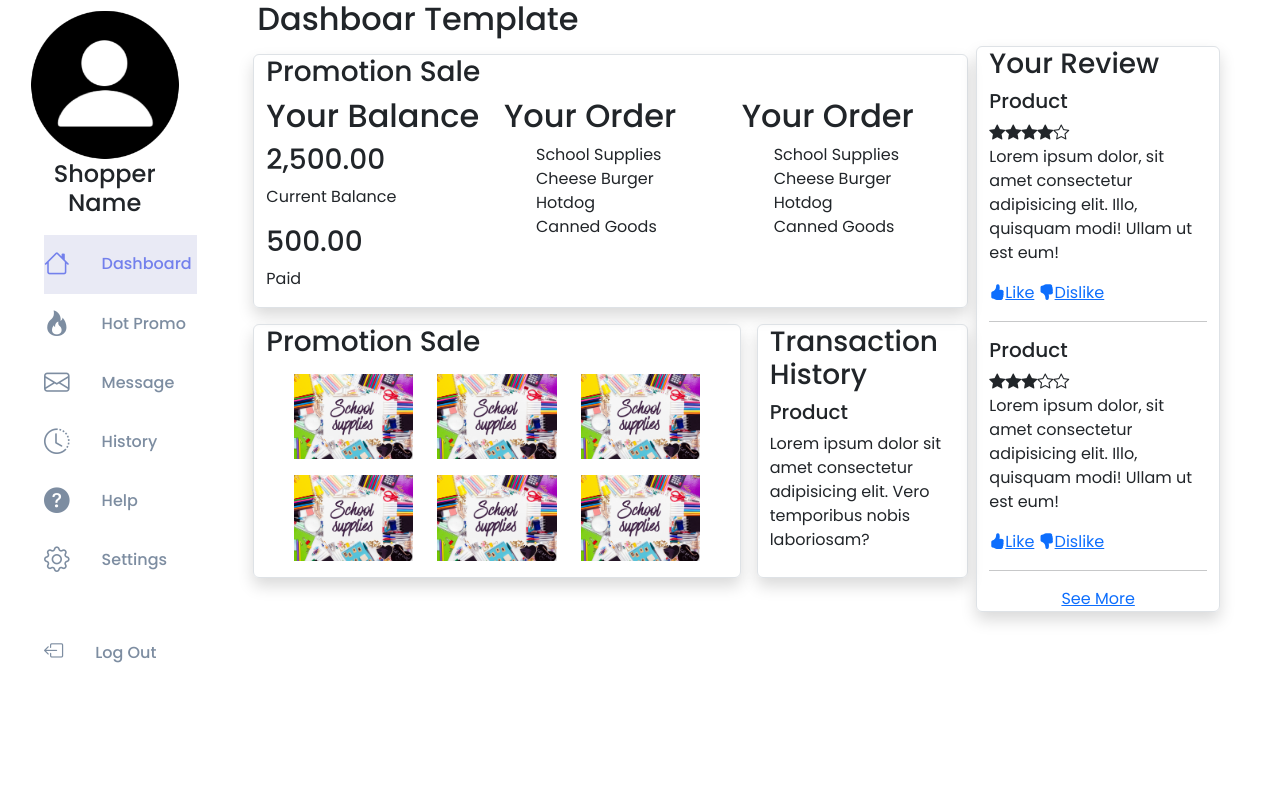
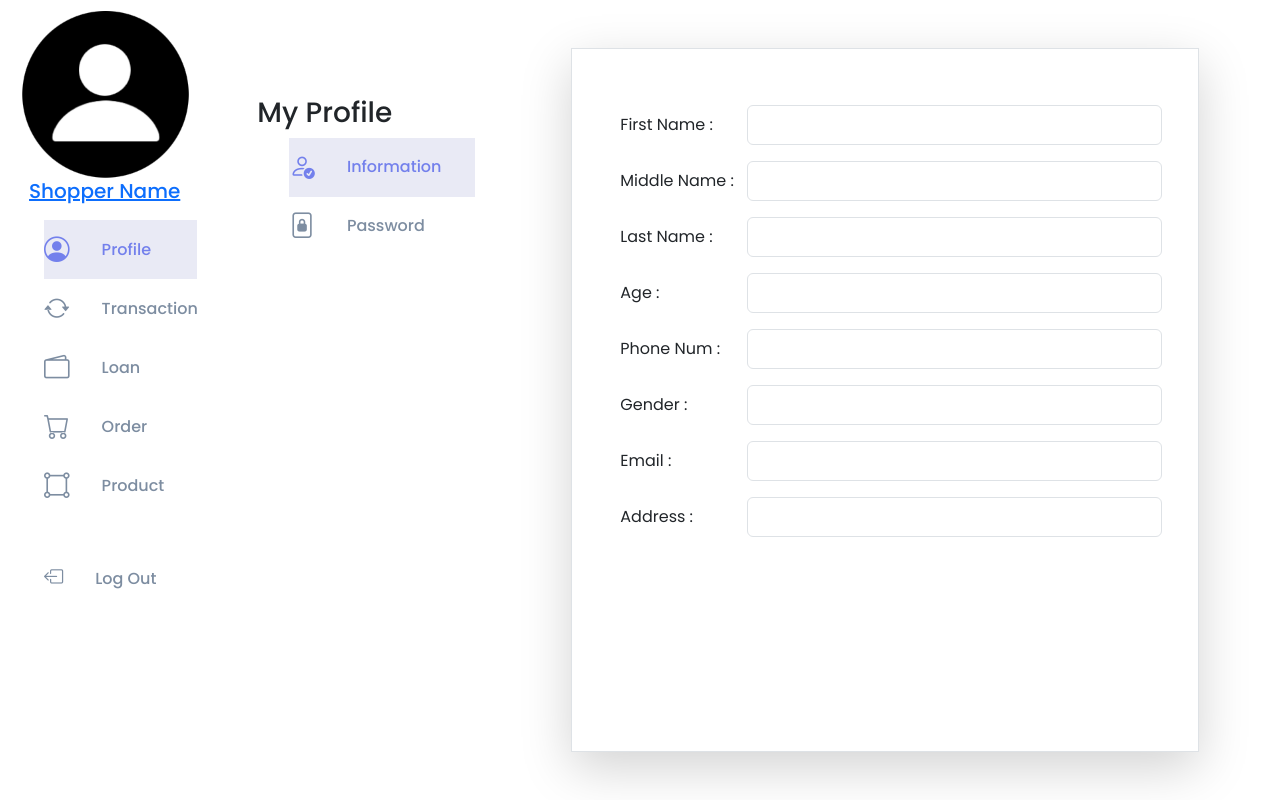
Before and after one commit to WebMaker-07/mechandise-web-app.github.io, a plain HTML site: page profile.html in a window 1280 px wide. Drawn offline with nearby package versions, Linux system fonts and the light colour scheme.

Commit message:
files added

```diff
--- /dev/null
+++ b/css/message.css
@@ -0,0 +1,4 @@
+#message
+    {
+        font-size: 10px;
+    }
--- a/css/profile.css
+++ b/css/profile.css
@@ -3,11 +3,6 @@
     font-family: "Poppins","sans-serif";
     margin: 0;
     padding: 0;
-    outline: 0;
-    appearance: none;
-    border: 0;
-    text-decoration: none;
-    list-style:  none;
     box-sizing: border-box;
 }
 :root{
@@ -44,10 +39,10 @@
         text-align: center;
         /* margin-bottom: 15%; */
      }
-.profImg img
+/* .profImg img
     {
-        width: 90%;
-    }
+        width: 100%;
+    } */
 /* .profImg h4
     {
         color: #fff;
--- a/profile.html
+++ b/profile.html
@@ -14,111 +14,65 @@
     <div class="container-fluid main row">
         <div class="sideNav col-lg-2">
             <div class="profImg">
-                <img src="media/profile.png" alt="">
-                <h4>Shopper Name</h4>
+                <img src="media/profile.png" width="101.25%" alt="">
+                <h5><a href="profile.html">Shopper Name</a></h5>
             </div>
             <div class="navItem">
-                <a href="profile.html" class="active"><i class="bi bi-house"></i> Dashboard</a>
-                <a href="promo.html"><i class="bi bi-fire"></i> Hot Promo</a>
-                <a href="message.html"><i class="bi bi-envelope"></i> Message</a>
-                <a href="history.html"><i class="bi bi-clock-history"></i> History</a>
-                <a href="help.html"><i class="bi bi-question-circle-fill"></i> Help</a>
-                <a href="#"><i class="bi bi-gear"></i> Settings</a>
+                <a href="profile.html" class="active" ><i class="bi bi-person-circle"></i>Profile</a>
+                <a href="transaction.html"><i class="bi bi-arrow-repeat"></i>Transaction</a>
+                <a href="loan.html"><i class="bi bi-wallet2"></i>Loan</a>
+                <a href="order.html" ><i class="bi bi-cart"></i></i>Order</a>
+                <a href="product.html" ><i class="bi bi-bounding-box-circles"></i>Product</a>
             </div>
             <div class="logout">
                 <a href="#"><i class="bi bi-box-arrow-left"></i>Log Out</a>
             </div>
         </div>
-        <div class="col-lg-10 px-5">
-            <h2>Dashboar Template</h2>
-            <div class="row">
-                <div class="content col-lg-9">
-                    <div class="row">
-                        <div class="col border shadow rounded m-2">
-                            <h3>Promotion Sale</h3>
-                            <div class="row">
-                                <div class="col-lg-4">
-                                    <h2>Your Balance</h2>
-                                    <h3>2,500.00</h3>
-                                    <p>Current Balance</p>
-                                    <h3>500.00</h3>
-                                    <p>Paid</p>
-                                </div>
-                                <div class="col-lg-4">
-                                    <h2>Your Order</h2>
-                                    <ol>
-                                        <li>School Supplies</li>
-                                        <li>Cheese Burger</li>
-                                        <li>Hotdog</li>
-                                        <li>Canned Goods</li>
-                                    </ol>
-                                </div>
-                                <div class="col-lg-4">
-                                    <h2>Your Order</h2>
-                                    <ol>
-                                        <li>School Supplies</li>
-                                        <li>Cheese Burger</li>
-                                        <li>Hotdog</li>
-                                        <li>Canned Goods</li>
-                                    </ol>
+        <div class="col-lg-3 p-5">
+            <div class="navItem py-5">
+                <h3>My Profile</h3>
+                <a href="#" class="active"><i class="bi bi-person-check"></i></i>Information</a>
+                <a href="#"><i class="bi bi-file-lock2"></i>Password</a>
             </div>
         </div>
+        <div class="col-lg-6 shadow-lg m-5 p-5 border">
+            <form action="#" class="form">
+                <div class="row py-2">
+                    <label class="form-label col-lg-3 mt-2" for="FirstName">First Name :</label>
+                    <input type="text" class="form-control col" name="fname" id="fname">
                 </div>
+                <div class="row py-2">
+                    <label class="form-label col-lg-3 mt-2" for="Middle Name">Middle Name :</label>
+                    <input type="text" class="form-control col" name="mname" id="mname">
                 </div>
-                    <div class="row">
-                        <div class="col-lg-8 shadow border rounded m-2">
-                            <h3>Promotion Sale</h3>
-                            <div class="row m-3">
-                                <div class="col-lg-4">
-                                    <img src="media/supplies.jpg" alt="supplies" width="100%">
+                <div class="row py-2">
+                    <label class="form-label col-lg-3 mt-2" for="LastName">Last Name :</label>
+                    <input type="text" class="form-control col" name="lname" id="lname">
                 </div>
-                                <div class="col-lg-4">
-                                    <img src="media/supplies.jpg" alt="supplies" width="100%">
+                <div class="row py-2">
+                    <label class="form-label col-lg-3 mt-2" for="Age">Age :</label>
+                    <input type="number" class="form-control col" name="age" id="age">
                 </div>
-                                <div class="col-lg-4">
-                                    <img src="media/supplies.jpg" alt="supplies" width="100%">
+                <div class="row py-2">
+                    <label class="form-label col-lg-3 mt-2" for="Phone">Phone Num :</label>
+                    <input type="number" class="form-control col" name="pNumber" id="pNumber">
                 </div>
+                <div class="row py-2">
+                    <label class="form-label col-lg-3 mt-2" for="Gender">Gender :</label>
+                    <input type="text" class="form-control col" name="gender" id="gender">
                 </div>
-                            <div class="row m-3">
-                                <div class="col-lg-4">
-                                    <img src="media/supplies.jpg" alt="supplies" width="100%">
+                <div class="row py-2">
+                    <label class="form-label col-lg-3 mt-2" for="Email">Email :</label>
+                    <input type="email" class="form-control col" name="email" id="email">
                 </div>
-                                <div class="col-lg-4">
-                                    <img src="media/supplies.jpg" alt="supplies" width="100%">
+                <div class="row py-2">
+                    <label class="form-label col-lg-3 mt-2" for="Address">Address :</label>
+                    <input type="text" class="form-control col" name="address" id="address">
                 </div>
-                                <div class="col-lg-4">
-                                    <img src="media/supplies.jpg" alt="supplies" width="100%">
+                <div class="col-lg-8">
+
                 </div>
-                            </div>
-                        </div>
-                        <div class="col shadow border rounded m-2">
-                            <h3>Transaction History</h3>
-                            <h5>Product</h5>
-                            <p>Lorem ipsum dolor sit amet consectetur adipisicing elit. Vero temporibus nobis laboriosam?</p>
-                        </div>
-                    </div>
-                </div>
-                <div class="col-lg-3 border shadow rounded">
-                    <h3>Your Review</h3>
-                    <div class="col">
-                        <h5>Product</h5>
-                        <i class="bi bi-star-fill"></i><i class="bi bi-star-fill"></i><i class="bi bi-star-fill"></i><i class="bi bi-star-fill"></i><i class="bi bi-star"></i>
-                        <p>Lorem ipsum dolor, sit amet consectetur adipisicing elit. Illo, quisquam modi! Ullam ut est eum!</p>
-                        <a href="#"><i class="bi bi-hand-thumbs-up-fill"></i>Like</a> <a href="#"><i class="bi bi-hand-thumbs-down-fill"></i>Dislike</a>
-                        <hr>
-                    </div>
-                    <div class="col">
-                        <h5>Product</h5>
-                        <i class="bi bi-star-fill"></i><i class="bi bi-star-fill"></i><i class="bi bi-star-fill"></i><i class="bi bi-star"></i><i class="bi bi-star"></i>
-                        <p>Lorem ipsum dolor, sit amet consectetur adipisicing elit. Illo, quisquam modi! Ullam ut est eum!</p>
-                        <a href="#"><i class="bi bi-hand-thumbs-up-fill"></i>Like</a> <a href="#"><i class="bi bi-hand-thumbs-down-fill"></i>Dislike</a>
-                        <hr>
-                    </div>
-                    <div class="col text-center">
-                        <a href="#">See More</a>
-                    </div>
-                </div>
-            </div>
+            </form>
         </div>
     </div>
     <script src="https://cdn.jsdelivr.net/npm/bootstrap@5.3.0-alpha1/dist/js/bootstrap.bundle.min.js" integrity="sha384-w76AqPfDkMBDXo30jS1Sgez6pr3x5MlQ1ZAGC+nuZB+EYdgRZgiwxhTBTkF7CXvN" crossorigin="anonymous"></script>
```
Also changed, not shown: about.html (renamed from history.html, +9 -12 lines), contact.html (added, +33 -0 lines), loan.html (added, +41 -0 lines), order.html (renamed from help.html, +16 -9 lines), product.html (renamed from message.html, +16 -11 lines), profilesss.html (added, +168 -0 lines), settings.html (+29 -8 lines), transaction.html (renamed from promo.html, +8 -9 lines). Lines whose indentation alone changed are shown as unchanged.
